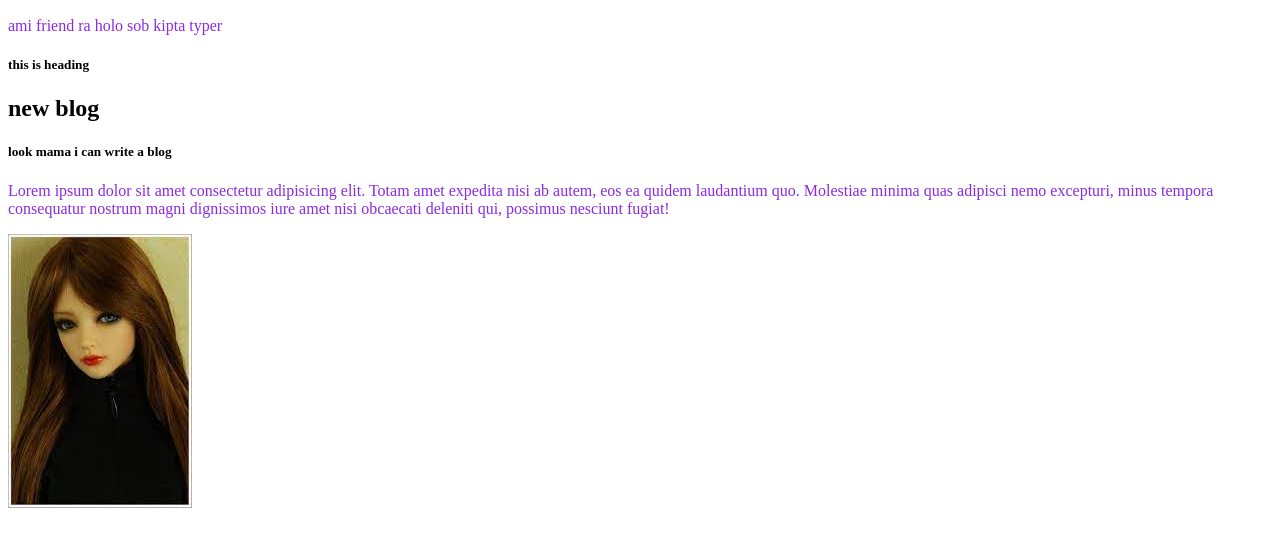
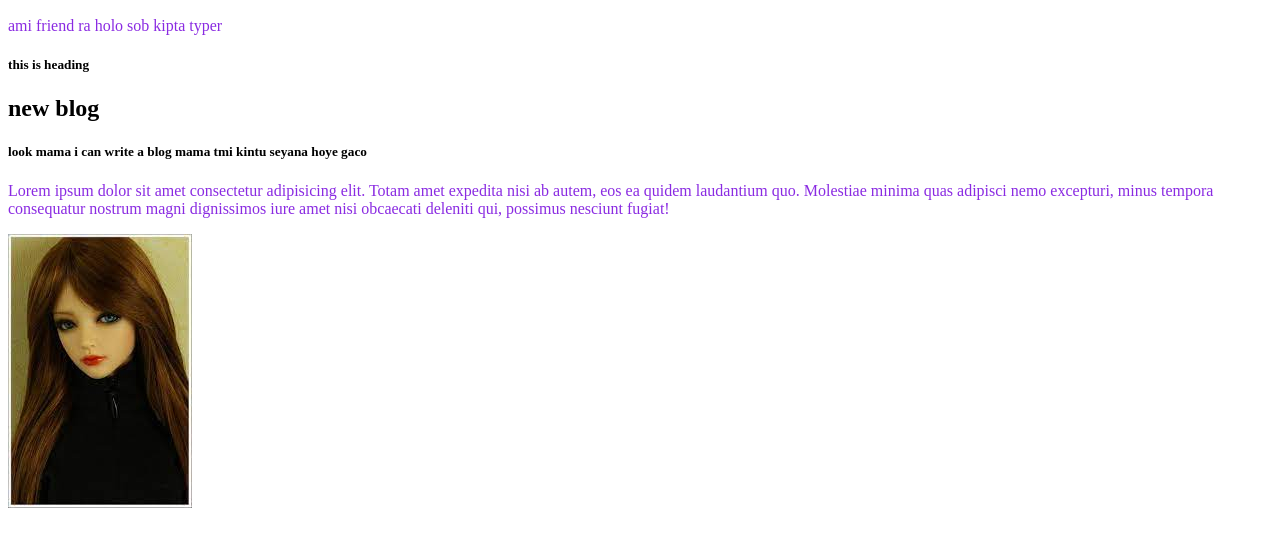
Before and after one commit to MdKawsarAlom/new-git-repo, a plain HTML site: page index.html in a window 1280 px wide. Shown: the part 110-654 px from the top of the page. Drawn offline with Linux system fonts and the light colour scheme.

Commit message:
added here

```diff
--- a/index.html
+++ b/index.html
@@ -14,7 +14,7 @@
     <h5>this is heading </h5>
     <div>
         <h2>new blog</h2>
-        <h5>look mama i can write a blog</h5>
+        <h5>look mama i can write a blog mama tmi kintu seyana hoye gaco</h5>
         <p>Lorem ipsum dolor sit amet consectetur adipisicing elit. Totam amet expedita nisi ab autem, eos ea quidem laudantium quo. Molestiae minima quas adipisci nemo excepturi, minus tempora consequatur nostrum magni dignissimos iure amet nisi obcaecati deleniti qui, possimus nesciunt fugiat!</p>
     </div>
     <img src="download.jpg" alt="">
```
